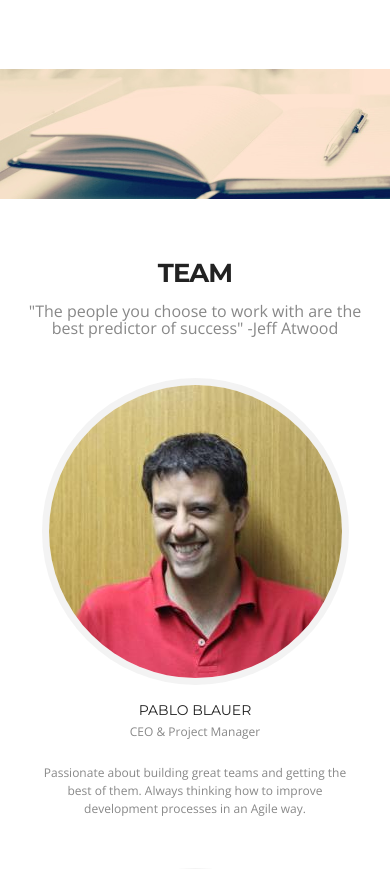
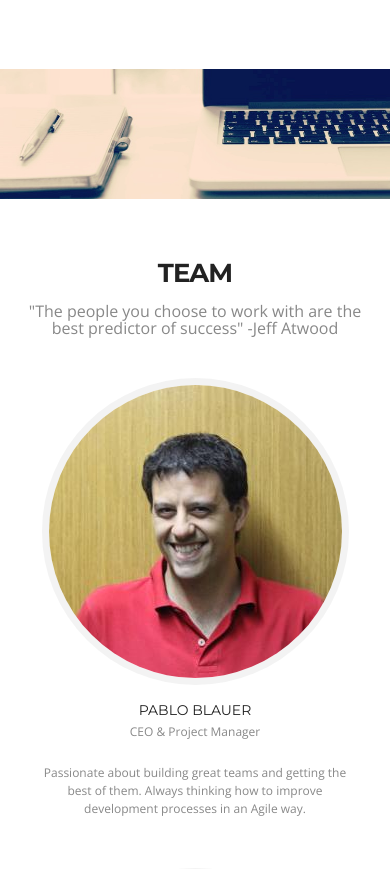
Before and after one commit to Centaurico/Centaurico.github.io, a plain HTML site: page index.html in a window 390 px wide. Shown: the part 1310-2179 px from the top of the page. Drawn offline with nearby package versions, Linux system fonts and the light colour scheme.

Commit message:
renombrado de imagen separadora y centrado para mobile

```diff
--- a/css/style.css
+++ b/css/style.css
@@ -243,7 +243,7 @@ color: #fff;
 }
 .main-section.alabaster{
 	/*background:#fafafa;*/
-	background:url(../img/desktop-test-cut2.jpg) left bottom no-repeat;
+	background:url(../img/section-team-sep.jpg) center bottom no-repeat;
 	background-size: cover;
 }
 
```
Also changed, not shown: img/section-team-sep.jpg (renamed from img/desktop-test-cut2.jpg).
